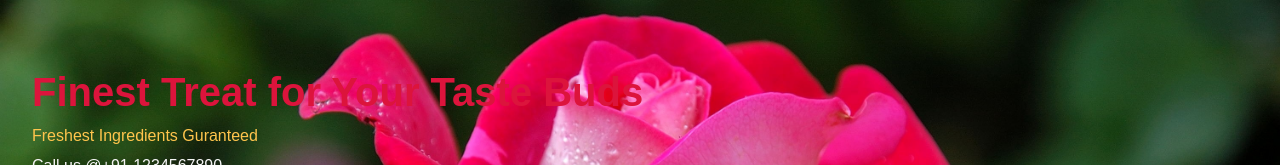
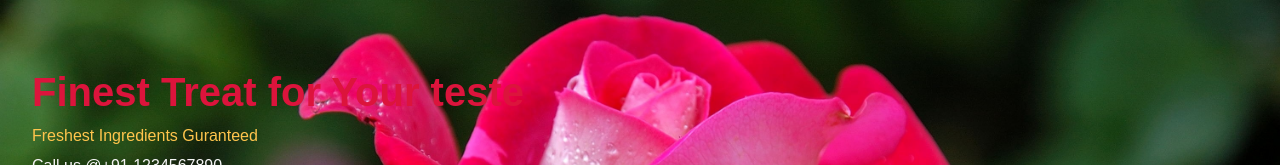
Before and after one commit to Karthicsonia17/sonia, a plain HTML site: page index.html in a window 1280 px wide. Shown: the part 159-324 px from the top of the page. Drawn offline with Linux system fonts and the light colour scheme.

Commit message:
Update index.html

```diff
--- a/index.html
+++ b/index.html
@@ -25,7 +25,7 @@
 
         <div class="maintext">
             <div class="tagline1">
-                Finest Treat for Your Taste Buds
+                Finest Treat for Your teste
             </div>
             <div class="tagline2">
                 Freshest Ingredients Guranteed
```
